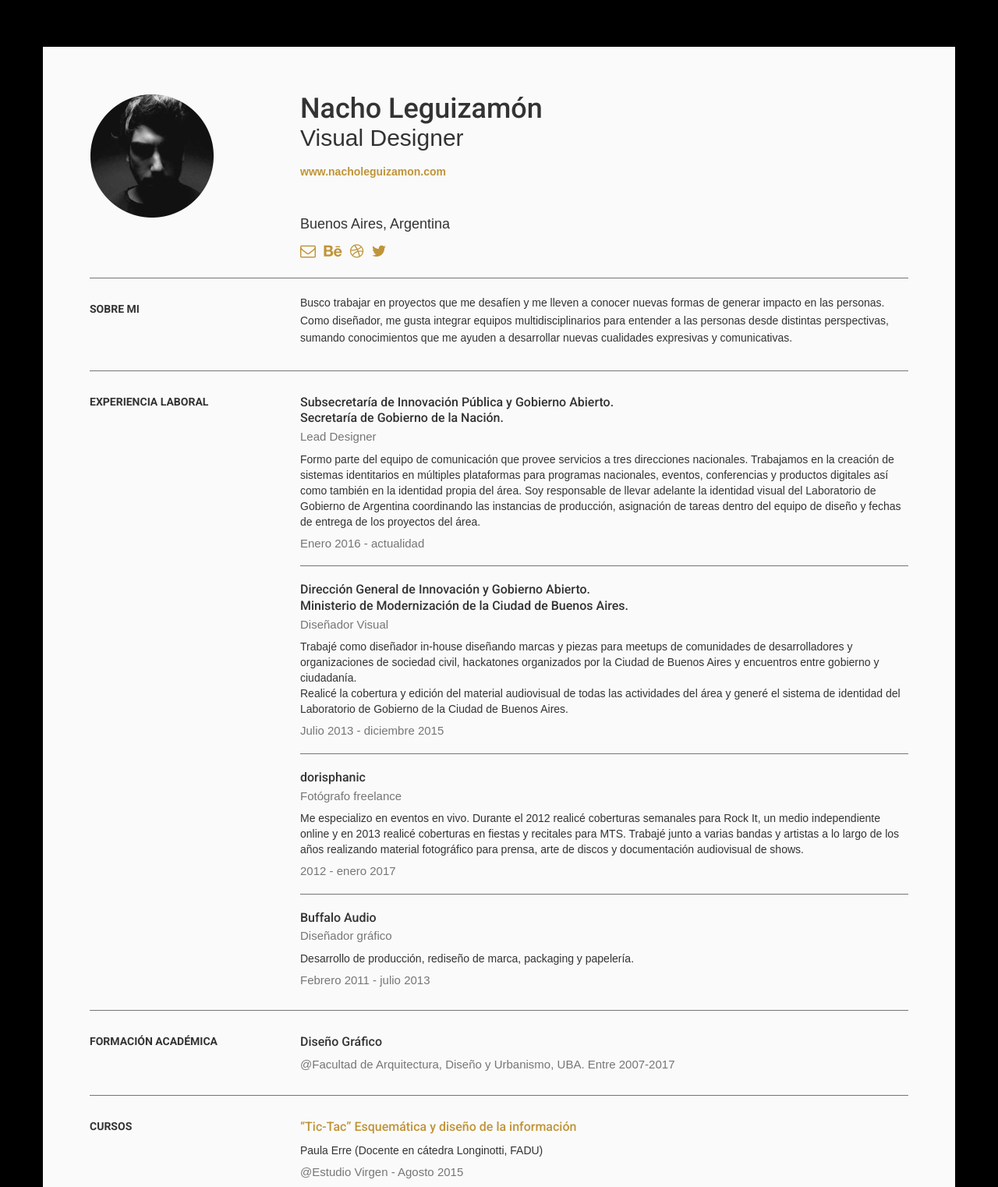
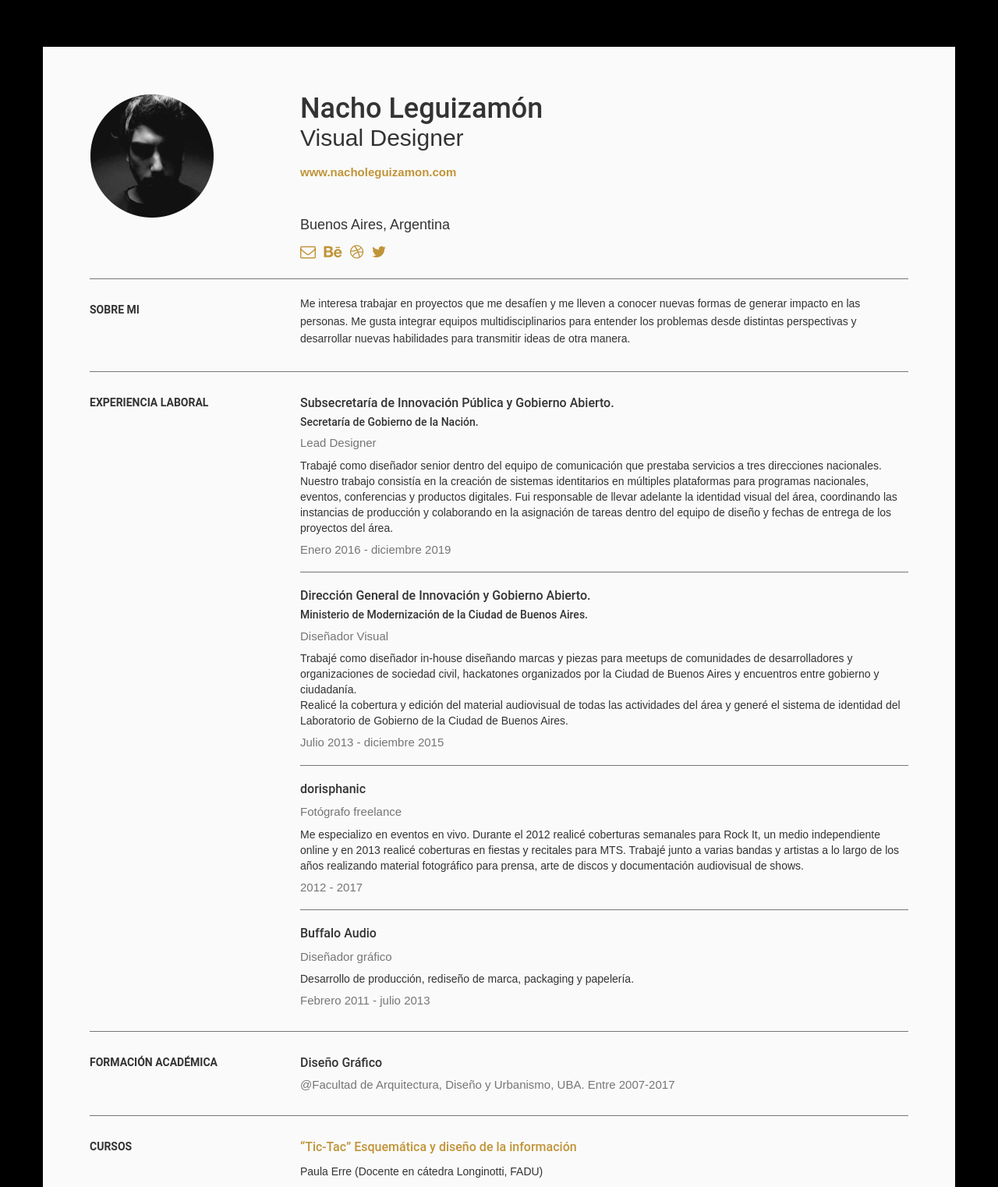
Before and after one commit to nacholeguizamon/cv, a plain HTML site: page index.html in a window 1280 px wide. Shown: the top 1522 px of the page at 78% size. Drawn offline with Linux system fonts and the light colour scheme.

Commit message:
Update index.html

```diff
--- a/index.html
+++ b/index.html
@@ -7,8 +7,7 @@
 	<title>CV - Nacho Leguizamón</title>
 	<link rel="stylesheet" type="text/css" href="css/bootstrap.css">
 	<link rel="stylesheet" type="text/css" href="css/vendor/font-awesome.css">
-	<link href="https://fonts.googleapis.com/css?family=Open+Sans:300,400,600,700" rel="stylesheet">
-	<link href="https://fonts.googleapis.com/css?family=Roboto:400,500,700" rel="stylesheet">
+	<link href="https://fonts.googleapis.com/css2?family=IBM+Plex+Mono:wght@500;600&family=IBM+Plex+Sans:wght@400;600&display=swap" rel="stylesheet">
 	<link rel="stylesheet" type="text/css" href="css/styles.css">
 	<link rel='icon' href='favicon.ico' type='image/x-icon'/>
 </head>
@@ -25,7 +24,7 @@
 				<h1>Nacho Leguizamón</h1>
 				<h2>Visual Designer</h2>
 				<a href="http://www.nacholeguizamon.com" target="_self">
-					<h3 style="font-size: 14px;"><strong>www.nacholeguizamon.com</strong></h3>
+					<h3 style="font-size: 15px;"><strong>www.nacholeguizamon.com</strong></h3>
 				</a>
 				<br>
 				<h3>Buenos Aires, Argentina</h3>
@@ -61,7 +60,7 @@
 			</div>
 
 			<div class="col-md-9">
-				<p class="sobre-mi">Busco trabajar en proyectos que me desafíen y me lleven a conocer nuevas formas de generar impacto en las personas. Como diseñador, me gusta integrar equipos multidisciplinarios para entender a las personas desde distintas perspectivas, sumando conocimientos que me ayuden a desarrollar nuevas cualidades expresivas y comunicativas.
+				<p class="sobre-mi">Me interesa trabajar en proyectos que me desafíen y me lleven a conocer nuevas formas de generar impacto en las personas. Me gusta integrar equipos multidisciplinarios para entender los problemas desde distintas perspectivas y desarrollar nuevas habilidades para transmitir ideas de otra manera.
 				</p>
 			</div>
 
@@ -76,19 +75,18 @@
 			<div class="col-md-3">
 				<h4 class="encabezado">Experiencia Laboral</h4>
 			</div>
-
 			<div class="col-md-9">
 
 				<!-- Lead Designer -->
-				<h4 class="exp-laboral">Subsecretaría de Innovación Pública y Gobierno Abierto. <br>Secretaría de Gobierno de la Nación.</h4>
-				<h5>Lead Designer</h5>
-				<p>Formo parte del equipo de comunicación que provee servicios a tres direcciones nacionales. Trabajamos en la creación de sistemas identitarios en múltiples plataformas para programas nacionales, eventos, conferencias y productos digitales así como también en la identidad propia del área. Soy responsable de llevar adelante la identidad visual del Laboratorio de Gobierno de Argentina coordinando las instancias de producción, asignación de tareas dentro del equipo de diseño y fechas de entrega de los proyectos del área.</p>
-				<h5>Enero 2016 - actualidad</h5>
+				<h4 class="exp-laboral">Subsecretaría de Innovación Pública y Gobierno Abierto. <br><div style="font-weight: 500; font-size: 14px; margin-top: 0.3em;"> Secretaría de Gobierno de la Nación.</div></h4>
+				<h5 style="margin-top: 0.7em">Lead Designer</h5>
+				<p>Trabajé como diseñador senior dentro del equipo de comunicación que prestaba servicios a tres direcciones nacionales. Nuestro trabajo consistía en la creación de sistemas identitarios en múltiples plataformas para programas nacionales, eventos, conferencias y productos digitales. Fui responsable de llevar adelante la identidad visual del área, coordinando las instancias de producción y colaborando en la asignación de tareas dentro del equipo de diseño y fechas de entrega de los proyectos del área.</p>
+				<h5>Enero 2016 - diciembre 2019</h5>
 				<hr>
 
 				<!-- Disenador Visual -->
-				<h4 class="exp-laboral">Dirección General de Innovación y Gobierno Abierto. <br>Ministerio de Modernización de la Ciudad de Buenos Aires.</h4>
-				<h5>Diseñador Visual</h5>
+				<h4 class="exp-laboral">Dirección General de Innovación y Gobierno Abierto. <br><div style="font-weight: 500;font-size: 14px; margin-top:  0.3em;">Ministerio de Modernización de la Ciudad de Buenos Aires.</div></h4>
+				<h5 style="margin-top: 0.7em">Diseñador Visual</h5>
 				<p>Trabajé como diseñador in-house diseñando marcas y piezas para meetups de comunidades de desarrolladores y organizaciones de sociedad civil, hackatones organizados por la Ciudad de Buenos Aires y encuentros entre gobierno y ciudadanía.<br>
 				Realicé la cobertura y edición del material audiovisual de todas las actividades del área y generé el sistema de identidad del Laboratorio de Gobierno de la Ciudad de Buenos Aires.</p>
 				<h5>Julio 2013 - diciembre 2015</h5>
@@ -96,15 +94,15 @@
 
 				<!-- Fotografo -->
 				<h4 class="exp-laboral">dorisphanic</h4>
-				<h5>Fotógrafo freelance</h5>
+				<h5 style="margin-top: 0.7em">Fotógrafo freelance</h5>
 				<p>Me especializo en eventos en vivo. Durante el 2012 realicé coberturas semanales para Rock It, un medio independiente online y en 2013 realicé coberturas en fiestas y recitales para MTS. Trabajé junto a varias bandas y artistas a lo largo de los años realizando material fotográfico para prensa, arte de discos y documentación audiovisual de shows.</p>
-				<h5>2012 - enero 2017</h5>
+				<h5>2012 - 2017</h5>
 				<hr>
 
 
 				<!-- Disenador grafico -->
 				<h4 class="exp-laboral">Buffalo Audio</h4>
-				<h5>Diseñador gráfico</h5>
+				<h5 style="margin-top: 0.7em">Diseñador gráfico</h5>
 				<p>Desarrollo de producción, rediseño de marca, packaging y papelería.</p>
 				<h5>Febrero 2011 - julio 2013 </h5>
 
```
